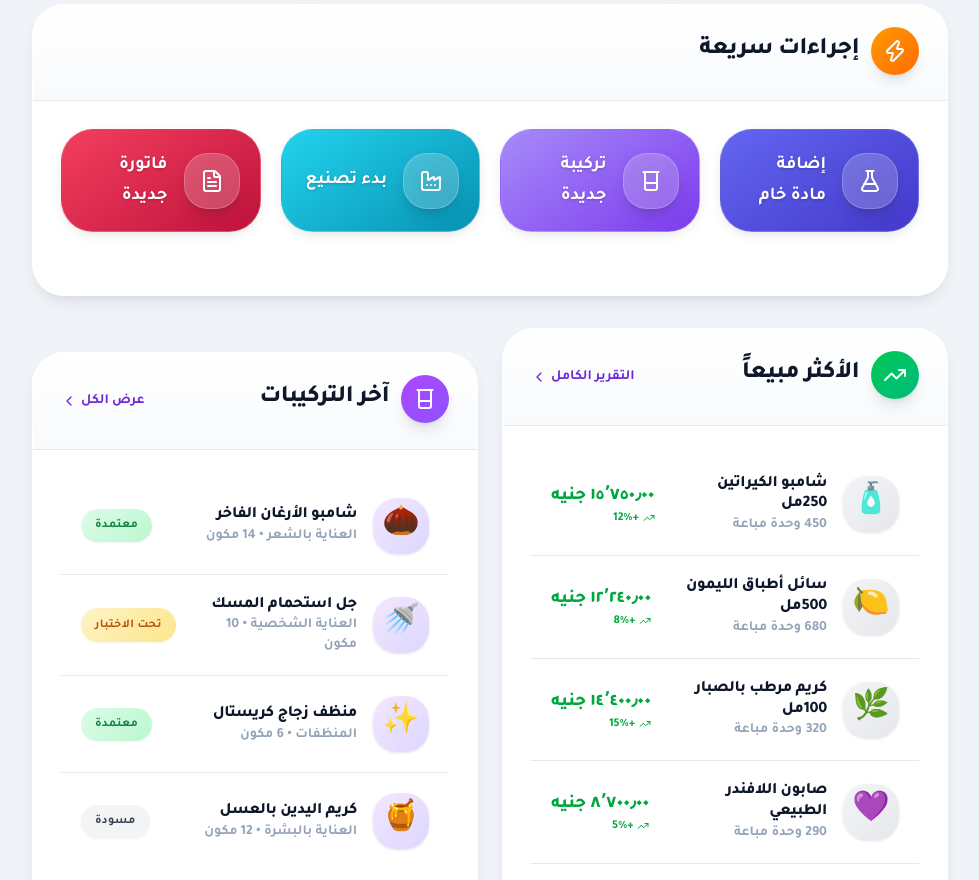
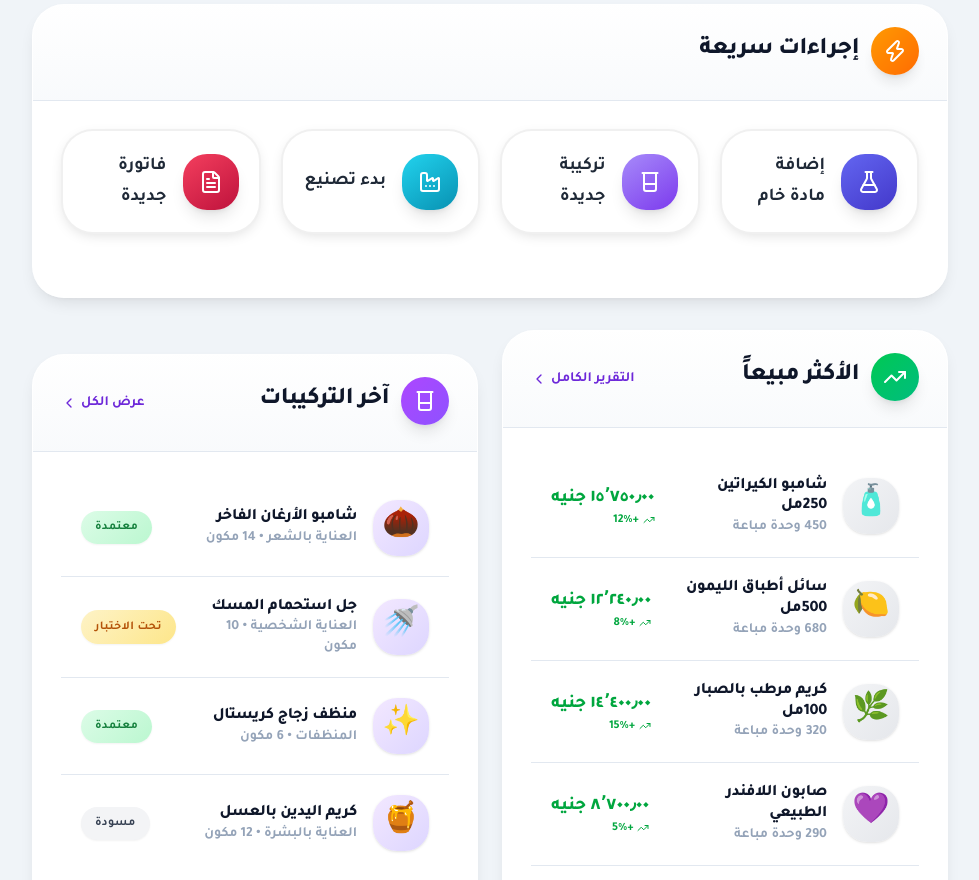
Before and after one commit to fantazia1110-design/BRAVO-new-sestym-, a Next.js app: page / in a window 1280 px wide. Shown: the part 860-1740 px from the top of the page, without its empty margins (0-979 px from the left). Built offline with nearby package versions, Linux system fonts and the light colour scheme.

Commit message:
feat: quick action cards white by default, colored on hover with shine sweep - icon colored normally, white on hover
Co-authored-by: arena-agent <297053741+arena-agent@users.noreply.github.com>

```diff
--- a/src/app/page.tsx
+++ b/src/app/page.tsx
@@ -111,15 +111,15 @@ function QuickActionLink({ action, index }: { action: typeof quickActions[number
       style={{
         animationDelay: `${0.6 + index * 0.1}s`,
         animationFillMode: 'both' as const,
-        background: `linear-gradient(145deg, ${action.colorLight}, ${action.color})`,
-        transition: 'transform 0.35s ease, box-shadow 0.35s ease, border 0.35s ease',
+        background: hov ? `linear-gradient(145deg, ${action.colorLight}, ${action.color})` : '#ffffff',
+        transition: 'transform 0.35s ease, box-shadow 0.35s ease, border 0.35s ease, background 0.35s ease',
         transform: hov ? 'translateY(-6px)' : 'translateY(0)',
         boxShadow: hov
           ? '0 0 18px rgba(255,255,255,0.12), 0 14px 28px -6px rgba(0,0,0,0.3)'
           : '0 4px 14px -4px rgba(0,0,0,0.15)',
-        border: hov ? '1.5px solid rgba(255,255,255,0.3)' : '1.5px solid rgba(255,255,255,0.15)',
+        border: hov ? '1.5px solid rgba(255,255,255,0.3)' : '2px solid rgba(0,0,0,0.06)',
         cursor: 'pointer',
-        color: '#ffffff',
+        color: hov ? '#ffffff' : '#1f2937',
       } as React.CSSProperties}
       onMouseEnter={() => setHov(true)}
       onMouseLeave={() => setHov(false)}
@@ -140,11 +140,11 @@ function QuickActionLink({ action, index }: { action: typeof quickActions[number
       <div
         className="w-14 h-14 rounded-xl flex items-center justify-center shadow-lg transition-all duration-300"
         style={{
-          background: 'rgba(255,255,255,0.2)',
-          border: '1.5px solid rgba(255,255,255,0.2)',
+          background: hov ? 'rgba(255,255,255,0.2)' : `linear-gradient(145deg, ${action.colorLight}, ${action.color})`,
+          border: hov ? '1.5px solid rgba(255,255,255,0.2)' : 'none',
           position: 'relative', zIndex: 2, flexShrink: 0,
           transform: hov ? 'scale(1.1) rotate(6deg)' : 'scale(1) rotate(0deg)',
-          filter: hov ? 'drop-shadow(0 6px 12px rgba(0,0,0,0.3))' : 'drop-shadow(0 2px 4px rgba(0,0,0,0.15))',
+          filter: hov ? 'drop-shadow(0 6px 12px rgba(0,0,0,0.3))' : 'none',
           color: '#ffffff',
         }}
       >
@@ -152,10 +152,10 @@ function QuickActionLink({ action, index }: { action: typeof quickActions[number
       </div>
       <span style={{
         fontWeight: 700, fontSize: '1.125rem',
-        color: '#ffffff',
-        textShadow: '0 1px 3px rgba(0,0,0,0.2)',
+        color: hov ? '#ffffff' : '#1f2937',
+        textShadow: hov ? '0 1px 3px rgba(0,0,0,0.2)' : 'none',
         position: 'relative', zIndex: 2,
-        transition: 'transform 0.3s ease',
+        transition: 'color 0.35s ease, transform 0.3s ease, text-shadow 0.35s ease',
         transform: hov ? 'translateY(-2px)' : 'translateY(0)',
       }}>{action.label}</span>
     </div>
```
